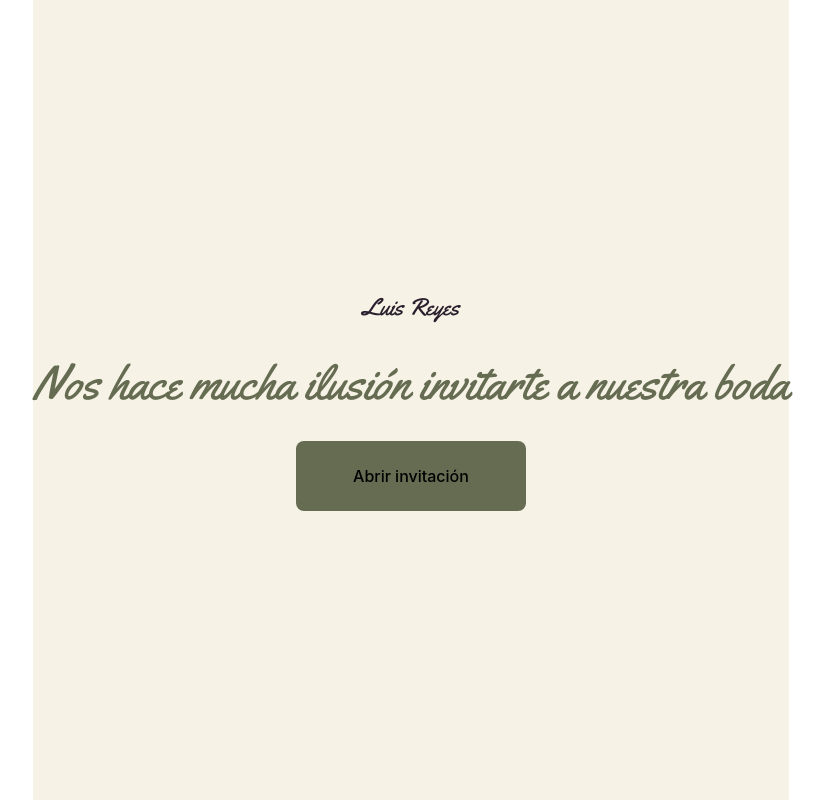
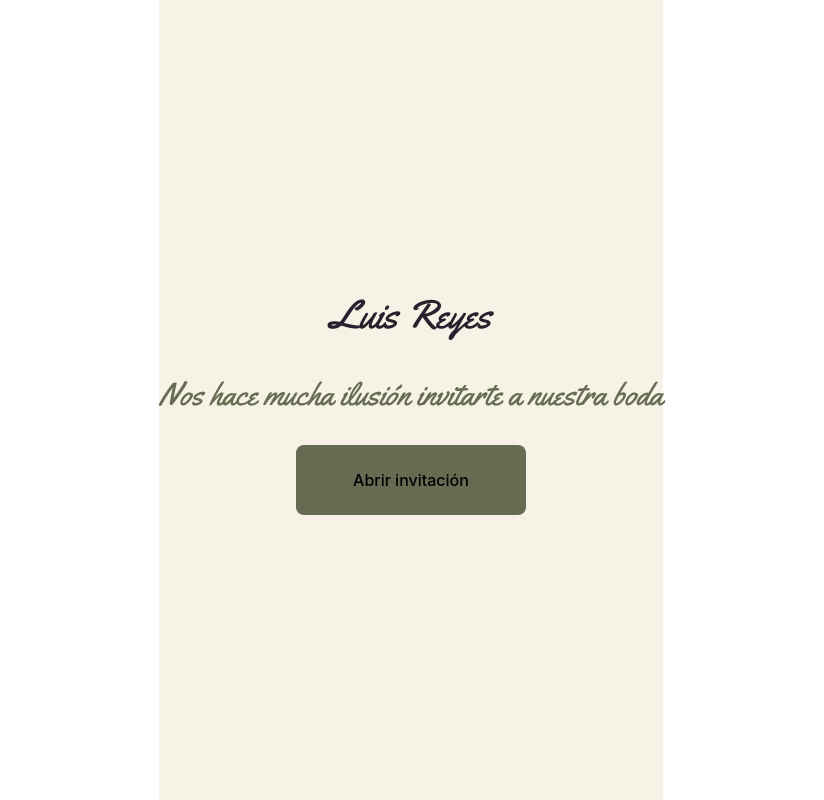
Before and after one commit to lualreye/rsvp-genesis, a Vue app: page / in a window 1280 px wide. Shown: the whole page, without its empty margins (229-1053 px from the left). Built offline with nearby package versions, Linux system fonts and the light colour scheme.

Commit message:
FEAT: added changes to styles details

```diff
--- a/src/App.vue
+++ b/src/App.vue
@@ -27,6 +27,14 @@
   if (video.value) {
     video.value.play();
   }
+}
+
+function confirm() {
+
+}
+
+function decline() {
+
 }
 </script>
 
@@ -110,11 +118,12 @@
   font-family: "Yellowtail", serif;
   color: #2A1F2D;
   margin: 0;
+  font-size: 2.5rem;
 }
 
 .title {
   color: #656c52;
-  font-size: 3rem;
+  font-size: 2rem;
   font-weight: 400;
   margin: 0;
   font-family: "Yellowtail", serif;
@@ -143,7 +152,7 @@
 
 .video-container {
   width: 100%;
-  padding-bottom: 24px;
+  padding-bottom: 48px;
   min-width: 320px;
   max-width: 640px;
   display: flex;
@@ -165,7 +174,8 @@
 }
 
 .admission {
-  font-size: 2rem;
+  font-size: 3rem;
+  color: #656c52;
   font-family: "Yellowtail", serif;
 }
 
--- a/src/style.css
+++ b/src/style.css
@@ -1,4 +1,5 @@
 @import url('https://fonts.googleapis.com/css2?family=Yellowtail&display=swap');
+@import url('https://fonts.googleapis.com/css2?family=Poppins:ital,wght@0,100;0,200;0,300;0,400;0,500;0,600;0,700;0,800;0,900;1,100;1,200;1,300;1,400;1,500;1,600;1,700;1,800;1,900&family=Yellowtail&display=swap');
 
 :root {
   font-family: Inter, system-ui, Avenir, Helvetica, Arial, sans-serif;
```
